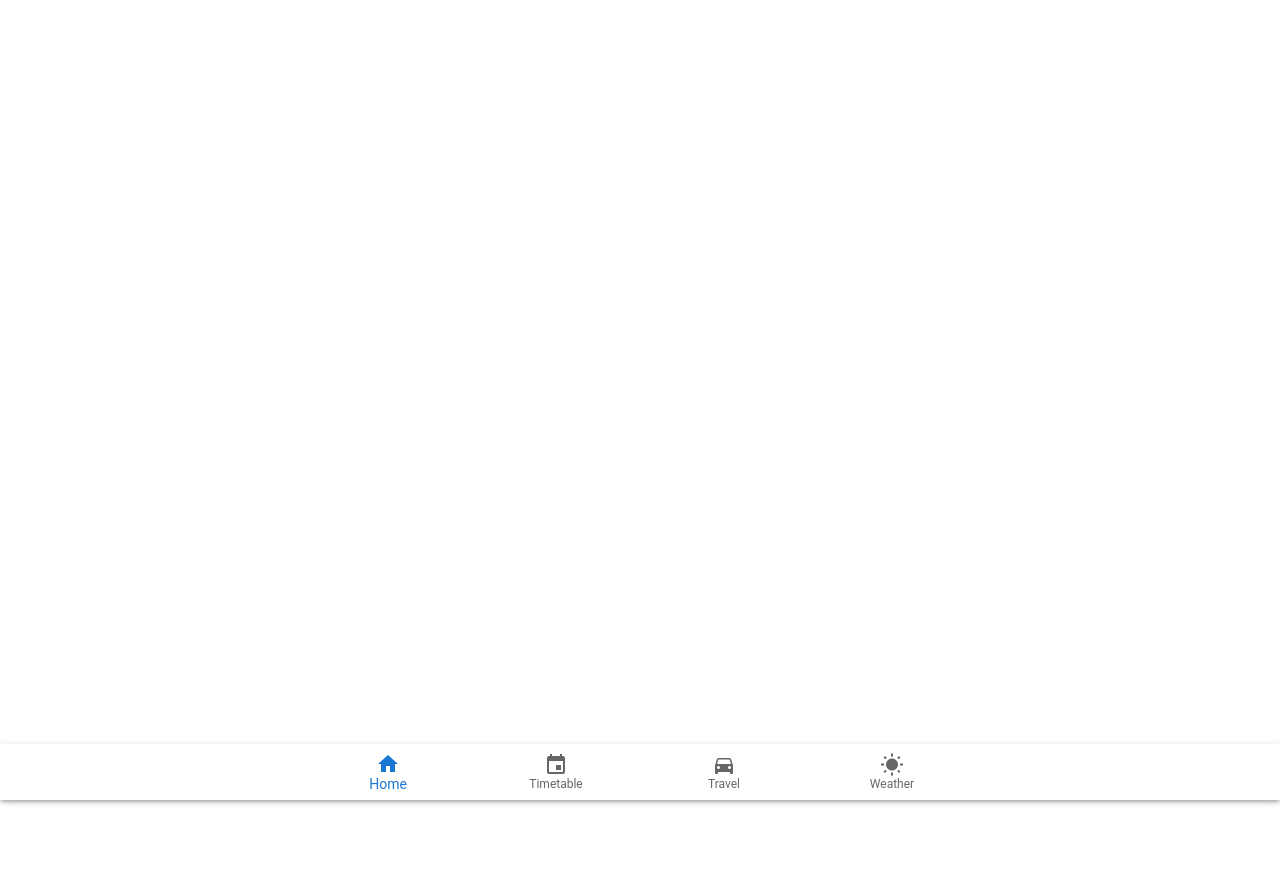
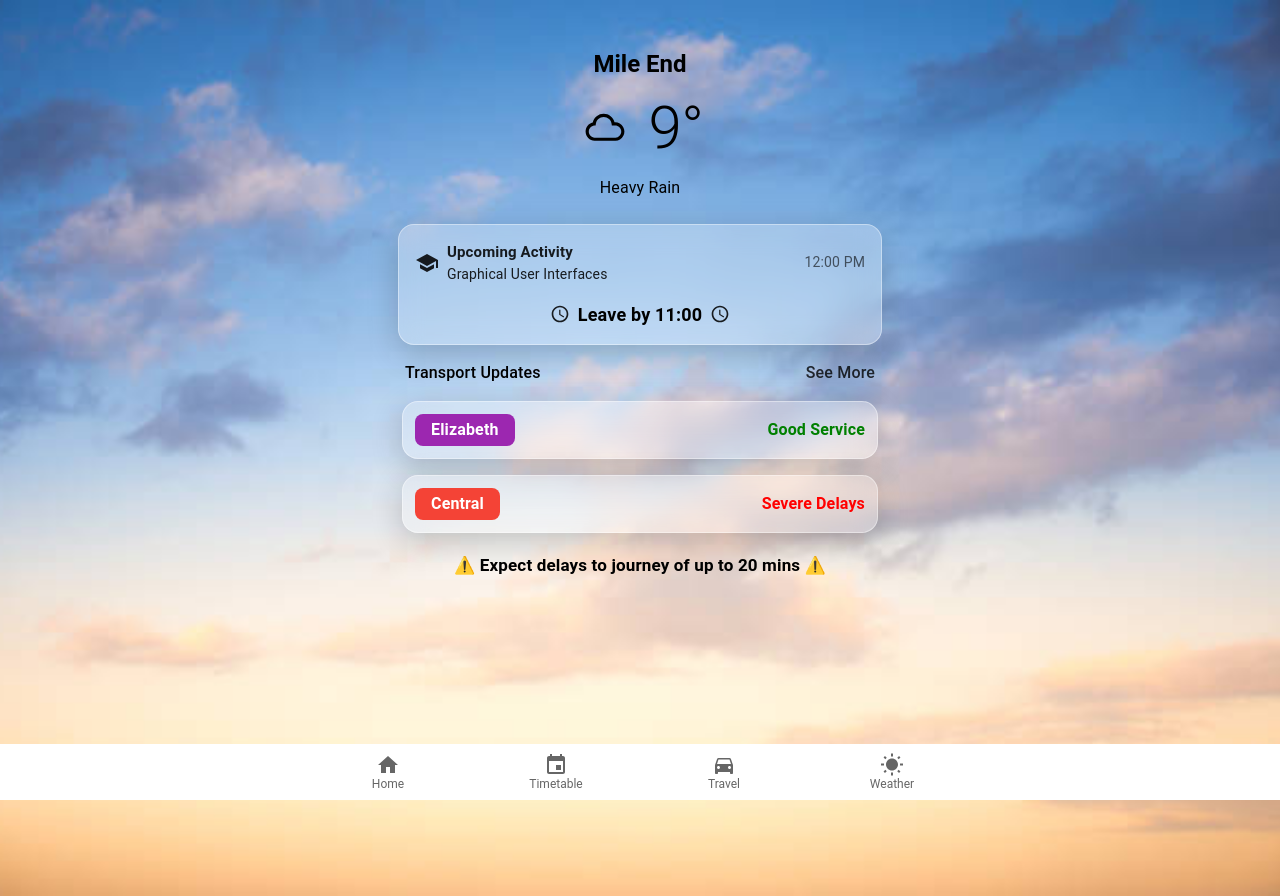
Before and after one commit to moakal/weather, a React (Create React App) app: page / in a window 1280 px wide. Before the commit the page ends 800 px from the top, so only its background shows below. Built offline with nearby package versions, Linux system fonts and the light colour scheme; no server answers.

Commit message:
Main + home

```diff
--- a/src/pages/Home.js
+++ b/src/pages/Home.js
@@ -1,42 +1,200 @@
-import React, { useState } from "react";
-import { Box, Typography, Stack, Paper, useTheme } from "@mui/material";
-import BottomNavigation from "@mui/material/BottomNavigation";
-import BottomNavigationAction from "@mui/material/BottomNavigationAction";
-import HomeIcon from "@mui/icons-material/Home";
-import EventIcon from "@mui/icons-material/Event";
-import DirectionsCarIcon from "@mui/icons-material/DirectionsCar";
-import WbSunnyIcon from "@mui/icons-material/WbSunny";
-import { Link, useLocation } from "react-router-dom";
+import React, { useEffect, useState } from "react";
+import axios from "axios";
+import {
+  Box,
+  Typography,
+  Paper,
+  Stack,
+  BottomNavigation,
+  BottomNavigationAction,
+} from "@mui/material";
+import {
+  WiDaySunny,
+  WiCloud,
+  WiRain,
+  WiSnow,
+  WiThunderstorm,
+} from "react-icons/wi";
+import {
+  Home as HomeIcon,
+  Event as EventIcon,
+  DirectionsCar as DirectionsCarIcon,
+  WbSunny as WbSunnyIcon,
+  AccessTime as AccessTimeIcon,
+  School as SchoolIcon,
+} from "@mui/icons-material";
+import { Link } from "react-router-dom";
 
-export default function Home() {
-  const theme = useTheme();
-  const location = useLocation();
-  const [navValue, setNavValue] = useState(() => {
-    switch(location.pathname) {
-      case '/': return 0;
-      case '/timetable': return 1;
-      case '/travel': return 2;
-      case '/weather': return 3;
-      default: return 0;
-    }
-  });
+const Home = () => {
+  const [weather, setWeather] = useState(null);
+
+  useEffect(() => {
+    navigator.geolocation?.getCurrentPosition(async ({ coords }) => {
+      try {
+        const res = await axios.get(
+          `https://api.openweathermap.org/data/2.5/weather?lat=${coords.latitude}&lon=${coords.longitude}&units=metric&appid=${process.env.REACT_APP_WEATHER_API_KEY}`
+        );
+        setWeather(res.data);
+      } catch {
+        console.error("Failed to fetch weather");
+      }
+    });
+  }, []);
+
+  const cardStyle = {
+    width: "100%",
+    maxWidth: 450,
+    p: 2,
+    borderRadius: 4,
+    backgroundColor: "rgba(255,255,255,0.25)",
+    backdropFilter: "blur(12px)",
+    border: "1.5px solid rgba(255,255,255,0.4)",
+    boxShadow: "0 8px 32px rgba(0,0,0,0.2)",
+  };
+
+  const weatherType = weather?.weather?.[0]?.main || "Default";
+  const backgroundImage = {
+    Clear: "url('/images/clear-sky.jpg')",
+    Clouds: "url('/images/cloudy.jpg')",
+    Rain: "url('/images/rainy.jpg')",
+    Snow: "url('/images/snowy.jpg')",
+    Thunderstorm: "url('/images/thunderstorm.jpg')",
+    Default: "url('/images/default.jpg')",
+  }[weatherType];
+
+  const WeatherIcon = {
+    Clear: <WiDaySunny size={56} />,
+    Clouds: <WiCloud size={56} />,
+    Rain: <WiRain size={56} />,
+    Snow: <WiSnow size={56} />,
+    Thunderstorm: <WiThunderstorm size={56} />,
+    Default: <WiCloud size={56} />,
+  }[weatherType];
 
   return (
     <>
-      <BottomNavigation
+      <Box
         sx={{
-          position: "fixed",
-          bottom: 0,
-          left: 0,
-          right: 0,
-          backgroundColor: theme.palette.mode === 'dark' ? "rgba(0, 0, 0, 0.7)" : "rgba(255, 255, 255, 0.9)",
-          backdropFilter: "blur(10px)",
-          boxShadow: theme.shadows[3],
+          p: 2,
+          pb: 10,
+          minHeight: "100vh",
+          backgroundImage,
+          backgroundSize: "cover",
+          backgroundPosition: "center",
+          color: "white",
         }}
-        value={navValue}
-        onChange={(_, newValue) => setNavValue(newValue)}
-        showLabels
       >
+        <Stack spacing={1.5} alignItems="center" sx={{ mt: 4, mb: 3, color: "black" }}>
+          <Typography variant="h5" fontWeight="bold">
+            {weather?.name || "Mile End"}
+          </Typography>
+          <Stack direction="row" spacing={2} alignItems="center">
+            {WeatherIcon}
+            <Typography variant="h2">
+              {weather ? `${Math.round(weather.main.temp)}°` : "9°"}
+            </Typography>
+          </Stack>
+          <Typography textTransform="capitalize">
+            {weather?.weather?.[0]?.description || "Heavy Rain"}
+          </Typography>
+        </Stack>
+
+        <Stack spacing={2} alignItems="center">
+          <Paper sx={cardStyle}>
+            <Stack direction="row" justifyContent="space-between" alignItems="center" mb={2}>
+              <Stack direction="row" spacing={1} alignItems="center">
+                <SchoolIcon sx={{ fontSize: 24 }} />
+                <Box>
+                  <Typography fontWeight="bold" fontSize={15}>Upcoming Activity</Typography>
+                  <Typography fontSize={14}>Graphical User Interfaces</Typography>
+                </Box>
+              </Stack>
+              <Typography fontSize={14} color="text.secondary">12:00 PM</Typography>
+            </Stack>
+
+            <Stack direction="row" spacing={1} alignItems="center" justifyContent="center">
+              <AccessTimeIcon fontSize="small" />
+              <Typography fontSize={18} fontWeight="bold" color="black">
+                Leave by 11:00
+              </Typography>
+              <AccessTimeIcon fontSize="small" />
+            </Stack>
+          </Paper>
+
+          <Stack
+            direction="row"
+            justifyContent="space-between"
+            sx={{ width: "100%", maxWidth: 470, px: 2, color: "black", mt: 6 }}
+          >
+            <Typography fontWeight="medium" fontSize={16}>Transport Updates</Typography>
+            <Typography
+              component={Link}
+              to="/travel"
+              fontWeight="medium"
+              fontSize={16}
+              sx={{ opacity: 0.8, textDecoration: "none", color: "inherit", cursor: "pointer" }}
+            >
+              See More
+            </Typography>
+          </Stack>
+
+          {[
+            { name: "Elizabeth", status: "Good Service", color: "#9c27b0", statusColor: "green" },
+            { name: "Central", status: "Severe Delays", color: "#f44336", statusColor: "red" },
+          ].map((line) => (
+            <Paper
+              key={line.name}
+              sx={{
+                ...cardStyle,
+                p: 1.5,
+                display: "flex",
+                justifyContent: "space-between",
+                alignItems: "center",
+              }}
+            >
+              <Typography
+                sx={{
+                  backgroundColor: line.color,
+                  color: "#fff",
+                  px: 2,
+                  py: 0.5,
+                  borderRadius: 2,
+                  fontWeight: "bold",
+                  fontSize: 16,
+                }}
+              >
+                {line.name}
+              </Typography>
+              <Typography
+                sx={{
+                  color: line.statusColor,
+                  fontWeight: "bold",
+                  fontSize: 16,
+                }}
+              >
+                {line.status}
+              </Typography>
+            </Paper>
+          ))}
+
+          <Typography
+            sx={{
+              color: "black",
+              mt: 1,
+              fontWeight: "bold",
+              fontSize: 17,
+              textAlign: "center",
+              borderRadius: 2,
+              px: 1,
+              py: 0.5,
+            }}
+          >
+            ⚠️ Expect delays to journey of up to 20 mins ⚠️
+          </Typography>
+        </Stack>
+      </Box>
+
+      <BottomNavigation sx={{ position: "fixed", bottom: 0, left: 0, right: 0 }} showLabels>
         <BottomNavigationAction component={Link} to="/" label="Home" icon={<HomeIcon />} />
         <BottomNavigationAction component={Link} to="/timetable" label="Timetable" icon={<EventIcon />} />
         <BottomNavigationAction component={Link} to="/travel" label="Travel" icon={<DirectionsCarIcon />} />
@@ -44,4 +202,6 @@ export default function Home() {
       </BottomNavigation>
     </>
   );
-}
+};
+
+export default Home;
```
